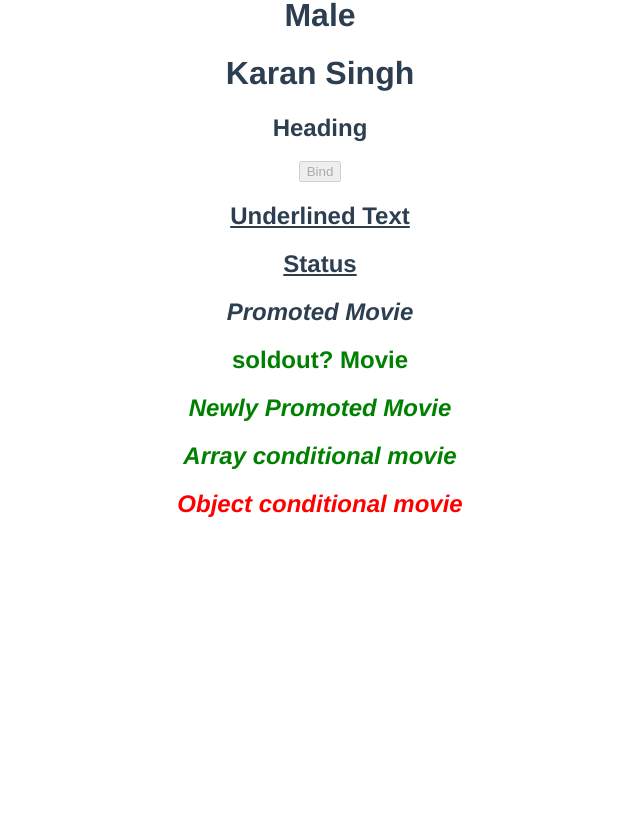
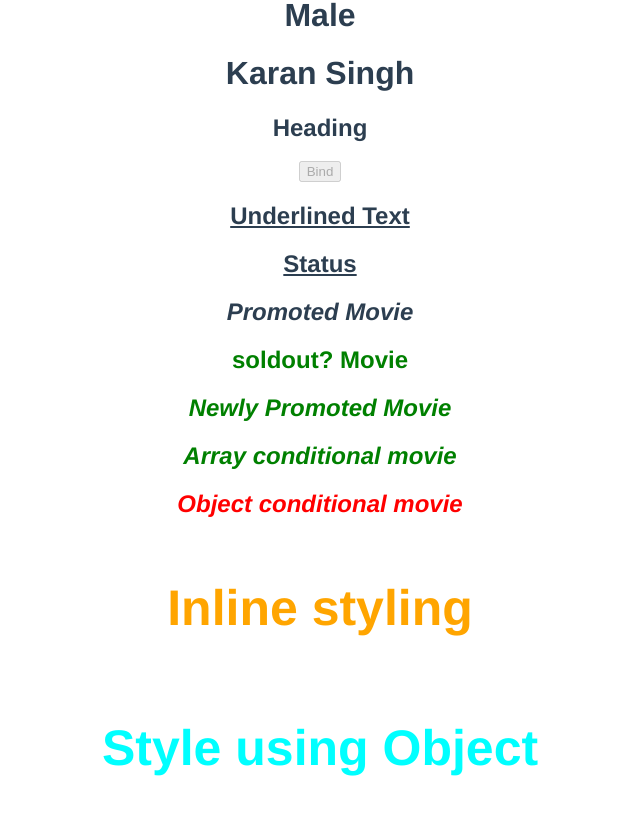
Before and after one commit to Karan2109/Leaning-Vue.js, a Vue app in the folder Vue.js 3/hello-world/: page / in a window 1280 px wide. Shown: the part 414-1228 px from the top of the page, without its empty margins (320-960 px from the left). Before the commit the page ends 952 px from the top, so only its background shows below. Built offline with nearby package versions, Linux system fonts and the light colour scheme.

Commit message:
Binding styles using Object attribute

```diff
--- a/Vue.js 3/hello-world/src/App.vue
+++ b/Vue.js 3/hello-world/src/App.vue
@@ -26,6 +26,17 @@
   >
     Object conditional movie
   </h2>
+  <h2
+    v-bind:style="{
+      color: highLightColor,
+      fontSize: headerSize + 'px',
+      padding: '20px',
+    }"
+  >
+    Inline styling
+  </h2>
+
+  <h2 v-bind:style="headerStyleObject">Style using Object</h2>
   <!-- <h1 v-text="chanel"></h1> -->
 </template>
 
@@ -44,6 +55,13 @@ export default {
       status: "Success",
       isPromoted: true,
       isSoldOut: true,
+      highLightColor: "Orange",
+      headerSize: 50,
+      headerStyleObject: {
+        color: "cyan",
+        fontSize: "50px",
+        padding: "20px",
+      },
     };
   },
 };
```
